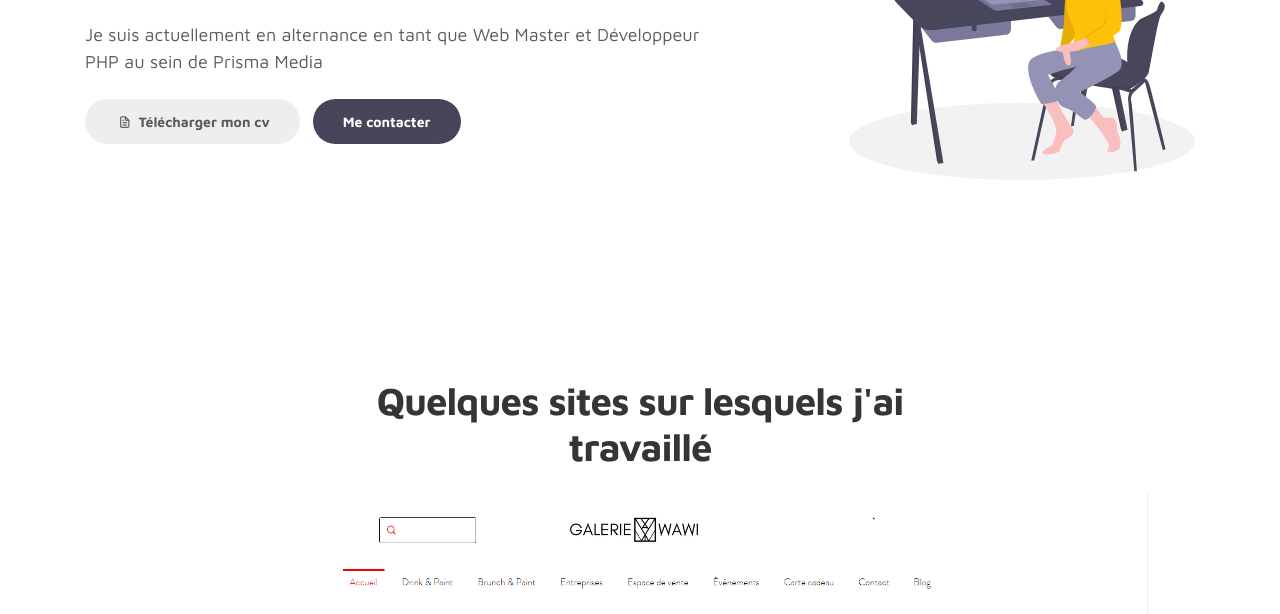
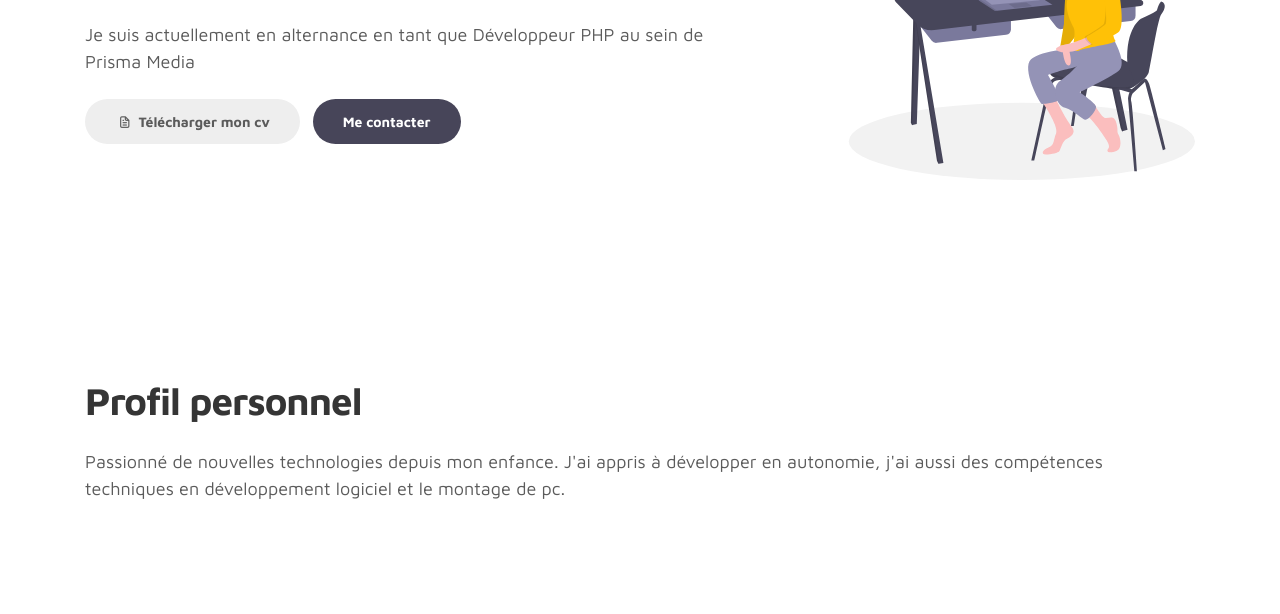
Before and after one commit to Melvyn972/Portfolio, a plain HTML site: page index.html in a window 1280 px wide. Shown: the part 338-952 px from the top of the page. Drawn offline with Linux system fonts and the light colour scheme.

Commit message:
personal

```diff
--- a/index.html
+++ b/index.html
@@ -79,7 +79,7 @@
                         </div>
                     </h1>
 
-                    <p>Je suis actuellement en alternance en tant que Web Master et Développeur PHP au sein de Prisma Media
+                    <p>Je suis actuellement en alternance en tant que Développeur PHP au sein de Prisma Media
                     </p>
 
                     <div class="custom-btn-group mt-4">
@@ -94,6 +94,21 @@
                 <div class="about-image svg">
                     <img src="images/undraw/undraw_software_engineer_lvl5.svg" class="img-fluid" alt="svg image">
                 </div>
+            </div>
+
+        </div>
+    </div>
+</section>
+
+<!-- PERSONAL PROFILE -->
+<section class="personal-profile py-5 d-lg-flex justify-content-center align-items-center" id="personal-profile">
+    <div class="container">
+        <div class="row">
+
+            <div class="col-lg-12 col-12">
+                <h2 class="mb-4">Profil personnel</h2>
+
+                <p>Passionné de nouvelles technologies depuis mon enfance. J'ai appris à développer en autonomie, j'ai aussi des compétences techniques en développement logiciel et le montage de pc.</p>
             </div>
 
         </div>
@@ -173,7 +188,7 @@
                             <span>2023</span>
                         </div>
                         <div class="timeline-info">
-                            <h3><span>Dévelleppeur  PHP</span><small>Prisma Media</small></h3>
+                            <h3><span>Dévelloppeur  PHP</span><small>Prisma Media</small></h3>
                             <p>
                                 Cette année, en alternance en tant que développeur PHP chez Prisma Media, je travaille sur le développement d'applications internes pour les RH et les employés. Mon rôle comprend la création, la maintenance et l'amélioration de ces applications, en mettant l'accent sur l'expérience utilisateur. Au cours de mon alternance, j'acquiers des compétences en développement web, en conception d'interface, en gestion de projet et en communication interpersonnelle.</p>
                         </div>
```
